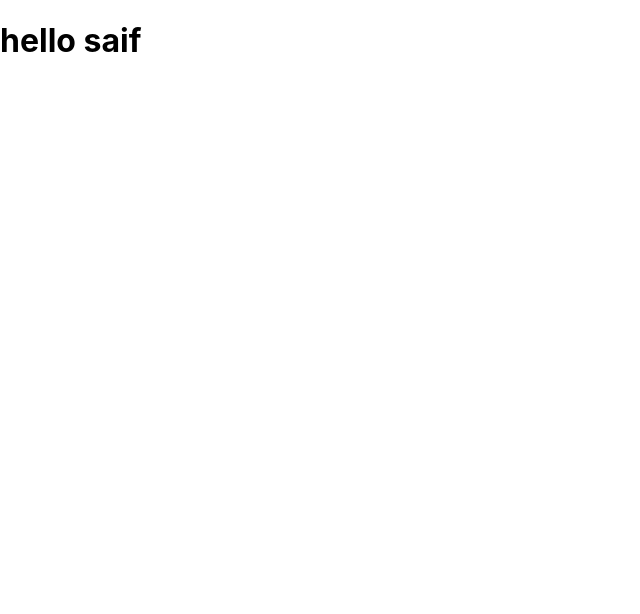
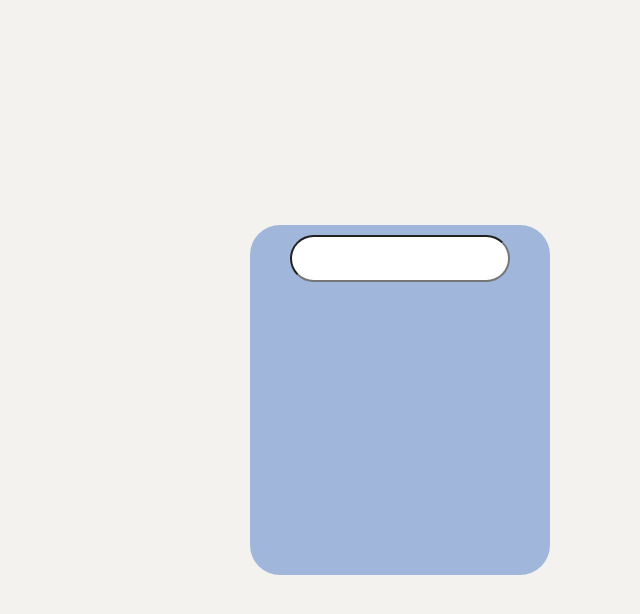
Before and after one commit to MOHDSAIFGIT/weather_app, a React (Create React App) app: page / in a window 1280 px wide. Shown: the top 614 px of the page, without its empty margins (0-640 px from the left). Built offline with nearby package versions, Linux system fonts and the light colour scheme.

Commit message:
Structure && CSS

```diff
--- a/public/index.html
+++ b/public/index.html
@@ -24,6 +24,8 @@
       work correctly both with client-side routing and a non-root public URL.
       Learn how to configure a non-root public URL by running `npm run build`.
     -->
+    <link rel="stylesheet" href="https://cdnjs.cloudflare.com/ajax/libs/font-awesome/5.10.0/css/all.min.css" integrity="sha512-PgQMlq+nqFLV4ylk1gwUOgm6CtIIXkKwaIHp/PAIWHzig/lKZSEGKEysh0TCVbHJXCLN7WetD8TFecIky75ZfQ==" crossorigin="anonymous" referrerpolicy="no-referrer" />
+    <link href="https://fonts.googleapis.com/css2?family=Jost:wght@300&display=swap" rel="stylesheet">
     <title>React App</title>
   </head>
   <body>
--- a/src/App.css
+++ /dev/null
@@ -1,38 +0,0 @@
-.App {
-  text-align: center;
-}
-
-.App-logo {
-  height: 40vmin;
-  pointer-events: none;
-}
-
-@media (prefers-reduced-motion: no-preference) {
-  .App-logo {
-    animation: App-logo-spin infinite 20s linear;
-  }
-}
-
-.App-header {
-  background-color: #282c34;
-  min-height: 100vh;
-  display: flex;
-  flex-direction: column;
-  align-items: center;
-  justify-content: center;
-  font-size: calc(10px + 2vmin);
-  color: white;
-}
-
-.App-link {
-  color: #61dafb;
-}
-
-@keyframes App-logo-spin {
-  from {
-    transform: rotate(0deg);
-  }
-  to {
-    transform: rotate(360deg);
-  }
-}
--- a/src/App.js
+++ b/src/App.js
@@ -1,11 +1,9 @@
-import logo from './logo.svg';
-import './App.css';
+import react from "react";
+import Tempapp from './components/Tempapp';
 
 function App() {
   return (
-    <div>
-      <h1>hello saif</h1>
-    </div>
+    <Tempapp/>
   );
 }
 
--- /dev/null
+++ b/src/components/Tempapp.js
@@ -0,0 +1,28 @@
+import React from "react"
+import "./css/style.css";
+
+const Tempapp = () => {
+    return(
+        <>
+            <div className="box">
+                <div className="inputData">
+                    <input type="search"
+                    className="inputFeild"
+                    onChange={(event) =>{
+
+                    }}/>
+
+                </div>
+
+            </div>
+
+            <div className="info">
+                    <h2 className="location">
+
+                    </h2>
+            </div>
+        </>
+    )
+}
+
+export default Tempapp;
--- /dev/null
+++ b/src/components/css/style.css
@@ -0,0 +1,32 @@
+*{
+    padding: 0;
+    margin: 0;
+    font-family: "jost",sans-serif;
+}
+body{
+    background: #f3f2ef;
+    display: flex;
+    justify-content: center;
+    align-items: center;
+    height: 100vh;
+    width: 100vh;
+    font-family: "jost",sans-serif;
+}
+html {
+    font-size: 100%;
+    height: 100%;
+}
+.box{
+    background-color: #a0b7db;
+    width: 300px;
+    height: 350px;
+    display: flex;
+    justify-content: center;
+    border-radius: 30px;
+}
+.inputFeild{
+    border-radius: 30px;
+    padding: 10px;
+    margin-top: 10px;
+    font-size: medium;
+}
```
